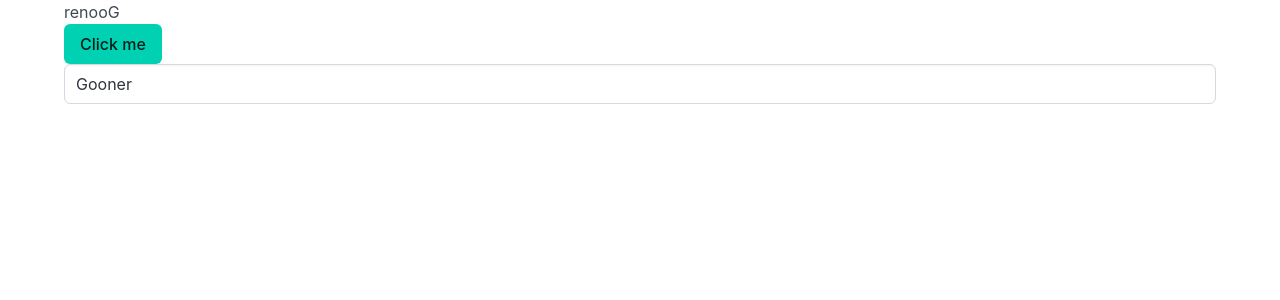
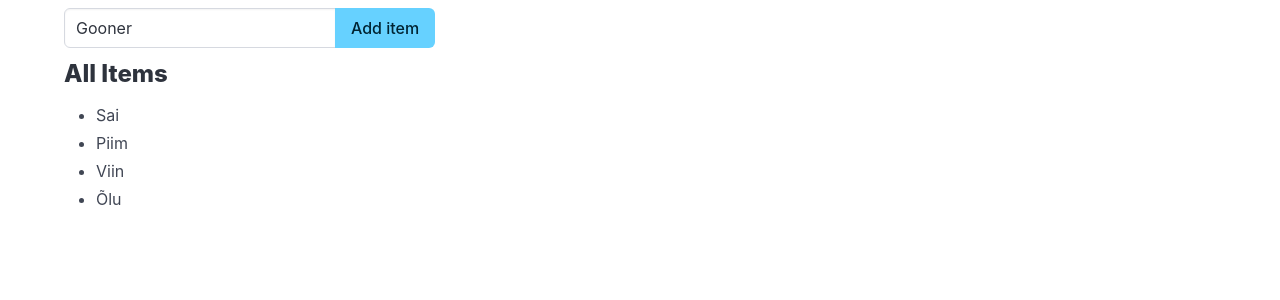
Before and after one commit to Limpaluristaja77/learnnode, a Vue app: page / in a window 1280 px wide. Shown: the top 300 px of the page. Built offline with nearby package versions, Linux system fonts and the light colour scheme.

Commit message:
Add content box

```diff
--- a/src/App.vue
+++ b/src/App.vue
@@ -3,15 +3,40 @@
 import { ref } from "vue";
 
 let message = ref("Gooner");
+let items = ref(['Sai','Piim','Viin','Õlu']);
+
+
+function addItem(){
+    if(message.value.trim() !==''){
+    items.value.push(message.value.trim());
+    }
+    message.value = '';
+
+}
+
 
 </script>
 
 <template>
-    <div class="container">
-        <h1>{{ message.split('').reverse().join('') }}</h1>
-        <button class="button is-primary" @click="message='Click Clack'">Click me</button>
-        <input class="input" v-model="message">
+    <div class="container mt-2">
+        <div class="field has-addons">
+            <div class="control">
+                <input class="input" type="text" v-model="message" @keypress.enter="addItem">
+            </div>
+            <div class="control">
+                <button class="button is-info" @click="addItem">
+                    Add item
+                </button>
+            </div>
+        </div>
+        <div class="content">
+            <h3>All Items</h3>
+            <ul>
+                <li v-for="item in items">{{ item }}</li>
+            </ul>
+        </div>
     </div>
+
 </template>
 
 <style></style>
```
